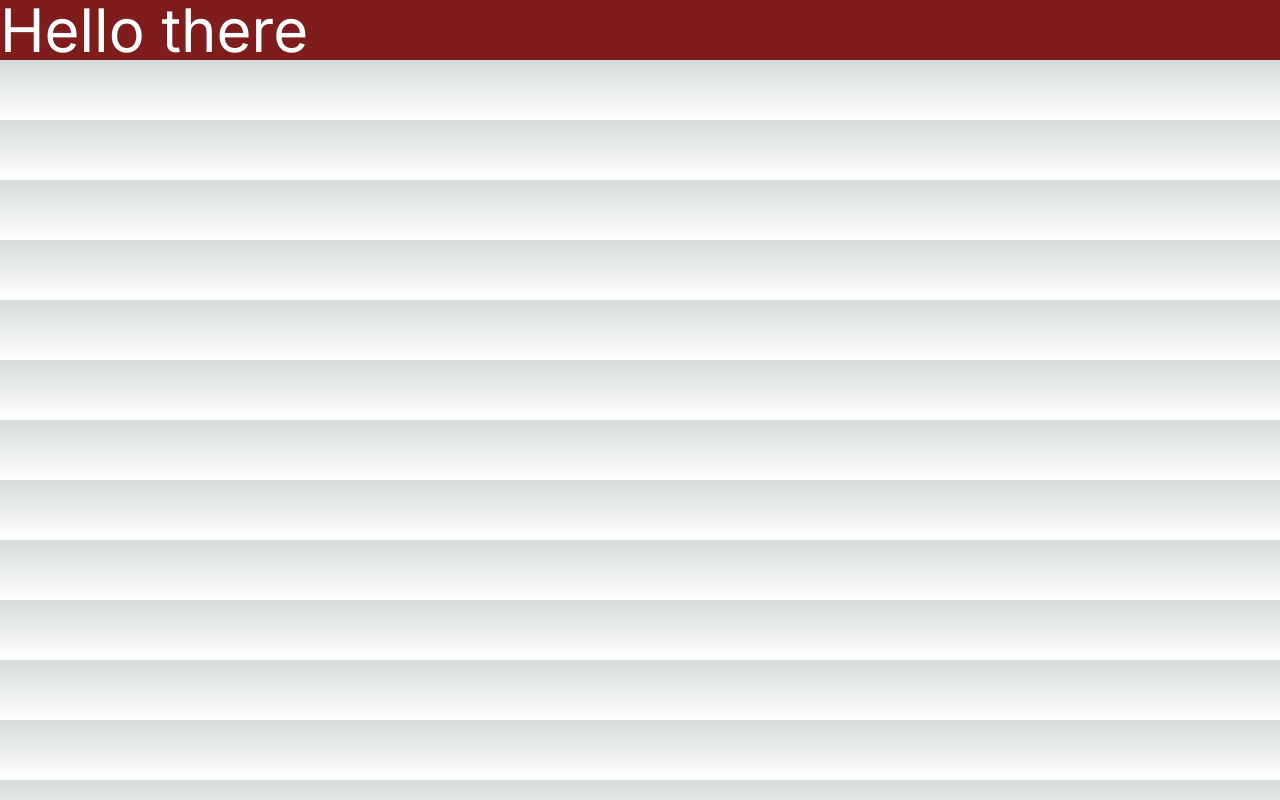
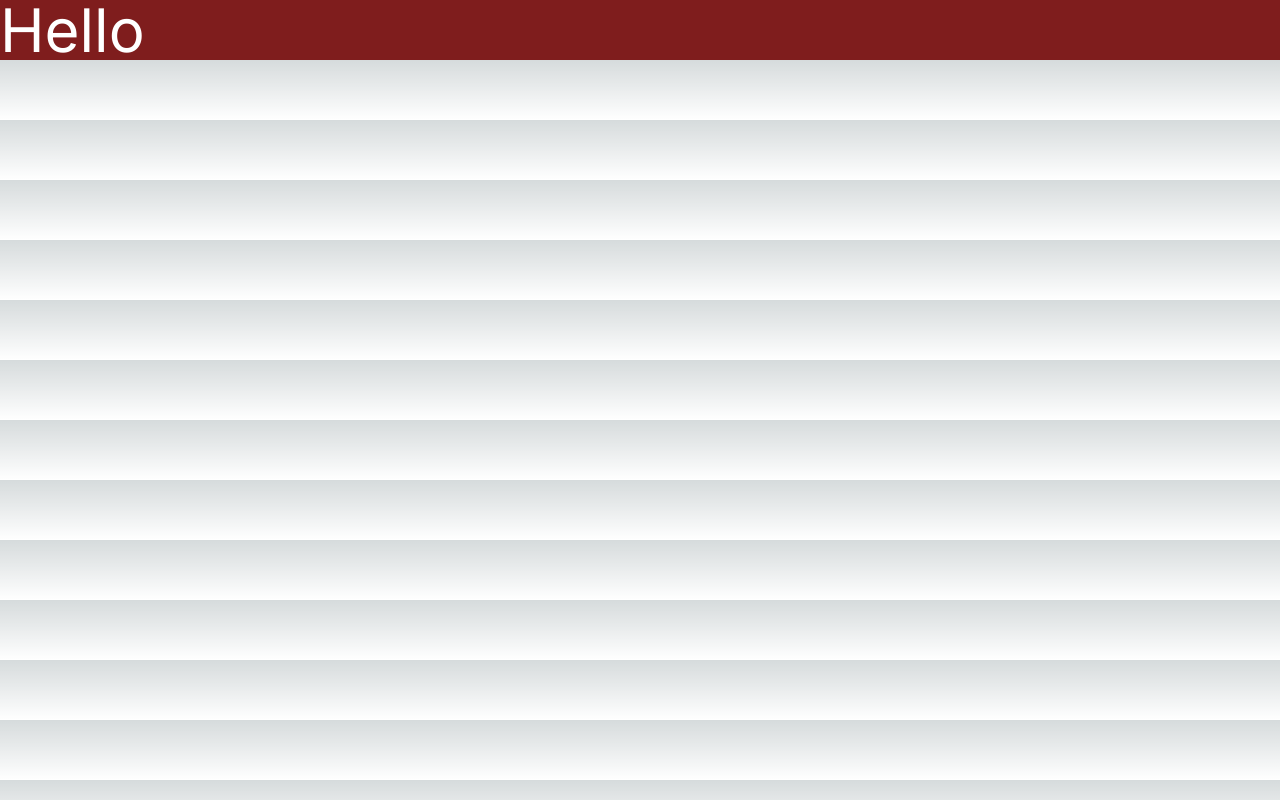
Before and after one commit to NilanchalaPanda/AGILEZINGWEB, a Next.js app: page / in a window 1280 px wide. Built offline with nearby package versions, Linux system fonts and the light colour scheme.

Commit message:
Created components/ui folder

```diff
--- a/app/page.js
+++ b/app/page.js
@@ -1,3 +1,3 @@
 export default function Home() {
-  return <h1 className="bg-red-900 text-white text-6xl">Hello there</h1>;
+  return <h1 className="bg-red-900 text-white text-6xl">Hello</h1>;
 }
```
Also changed, not shown: components/Features.jsx (added), components/NavBar.jsx (added).
